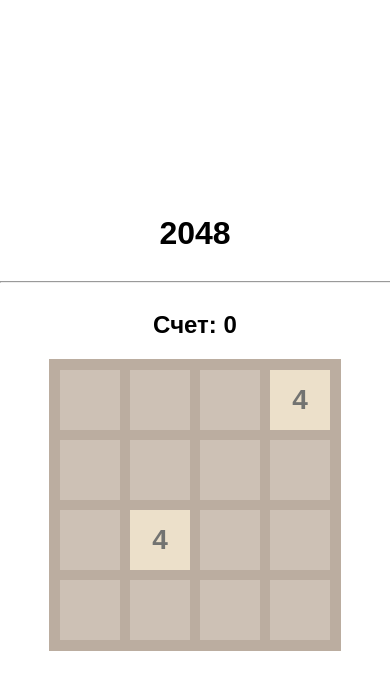
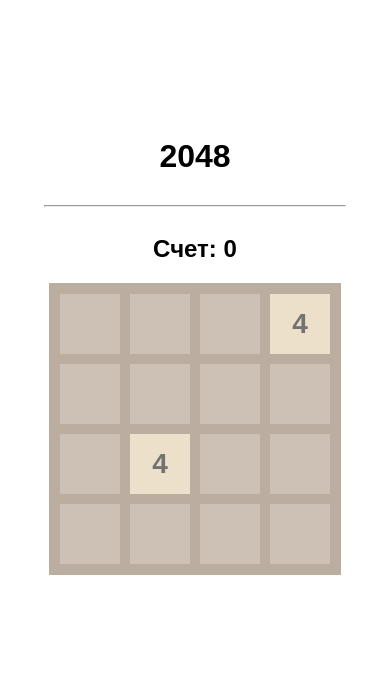
Before and after one commit to natalyamuratova/2048, a React (Vite) app: page / in a window 390 px wide. Shown: the top 690 px of the page. Built offline with nearby package versions, Linux system fonts and the light colour scheme.

Commit message:
Mobile styles fixes

```diff
--- a/src/App.scss
+++ b/src/App.scss
@@ -1,7 +1,15 @@
+@import "src/styles/constants.scss";
+
 .app-container {
   height: 100%;
   display: flex;
   flex-direction: column;
   justify-content: center;
   place-items: center;
+
+  @media (max-width: $mobile-breakpoint-width) {
+    height: unset;
+    justify-content: flex-start;
+    padding-top: 30%;
+  }
 }
--- a/src/components/header/header.scss
+++ b/src/components/header/header.scss
@@ -1,3 +1,9 @@
+@import "src/styles/constants";
+
 hr {
   width: 400px;
+
+  @media (max-width: $mobile-breakpoint-width) {
+    width: 300px;
+  }
 }
--- a/src/index.css
+++ /dev/null
@@ -1,7 +0,0 @@
-@import "src/styles/overrides.scss";
-
-#root {
-    font-family: Arial, Helvetica, sans-serif;
-    height: 100vh;
-    width: 100vw;
-}
--- /dev/null
+++ b/src/index.scss
@@ -0,0 +1,13 @@
+@import "src/styles/overrides.scss";
+@import "src/styles/constants.scss";
+
+#root {
+    font-family: Arial, Helvetica, sans-serif;
+    height: 100vh;
+    width: 100vw;
+
+    @media (max-width: $mobile-breakpoint-width) {
+        height: unset;
+        width: unset;
+    }
+}
--- a/src/main.tsx
+++ b/src/main.tsx
@@ -2,7 +2,7 @@
 import { Provider } from 'react-redux'
 import {store} from "./store";
 import App from './App.tsx'
-import './index.css'
+import './index.scss'
 
 createRoot(document.getElementById('root')!).render(
   <Provider store={store}>
```
